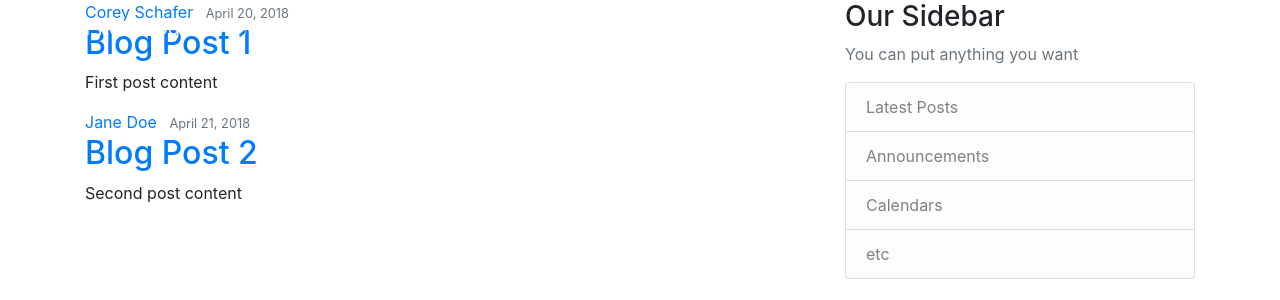
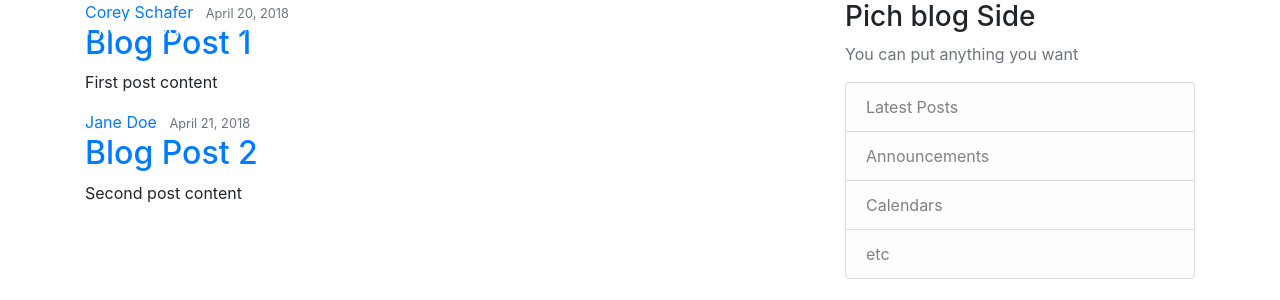
Before and after one commit to Gitongamiriam/pitch-blog, a Flask app: page / in a window 1280 px wide. Shown: the top 300 px of the page. Run offline with Flask 2, Linux system fonts and the light colour scheme; some libraries are stand-ins or nearby versions.

Commit message:
Change the title

```diff
--- a/templates/layout.htm
+++ b/templates/layout.htm
@@ -54,7 +54,7 @@
         </div>
         <div class="col-md-4">
           <div class="content-section">
-            <h3>Our Sidebar</h3>
+            <h3>Pich blog Side</h3>
             <p class='text-muted'>You can put anything you want
               <ul class="list-group">
                 <li class="list-group-item list-group-item-light">Latest Posts</li>
```
